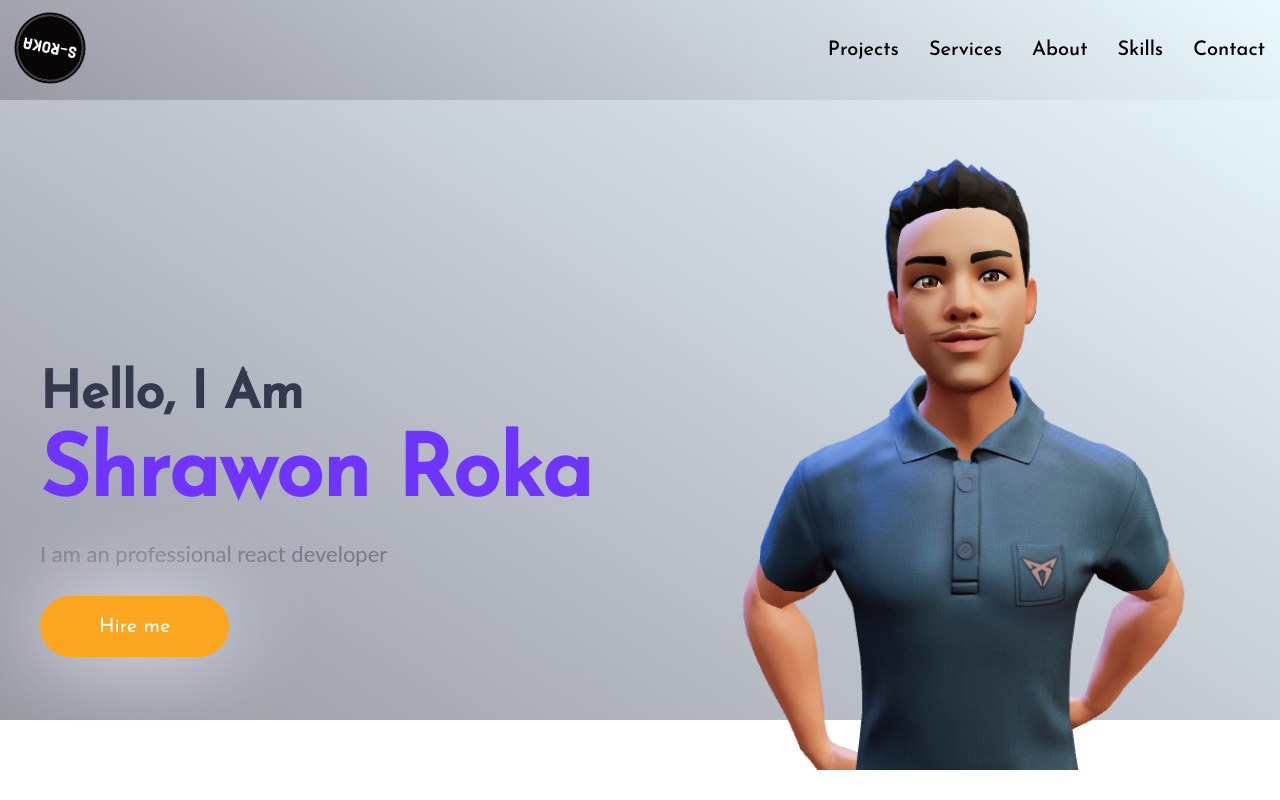
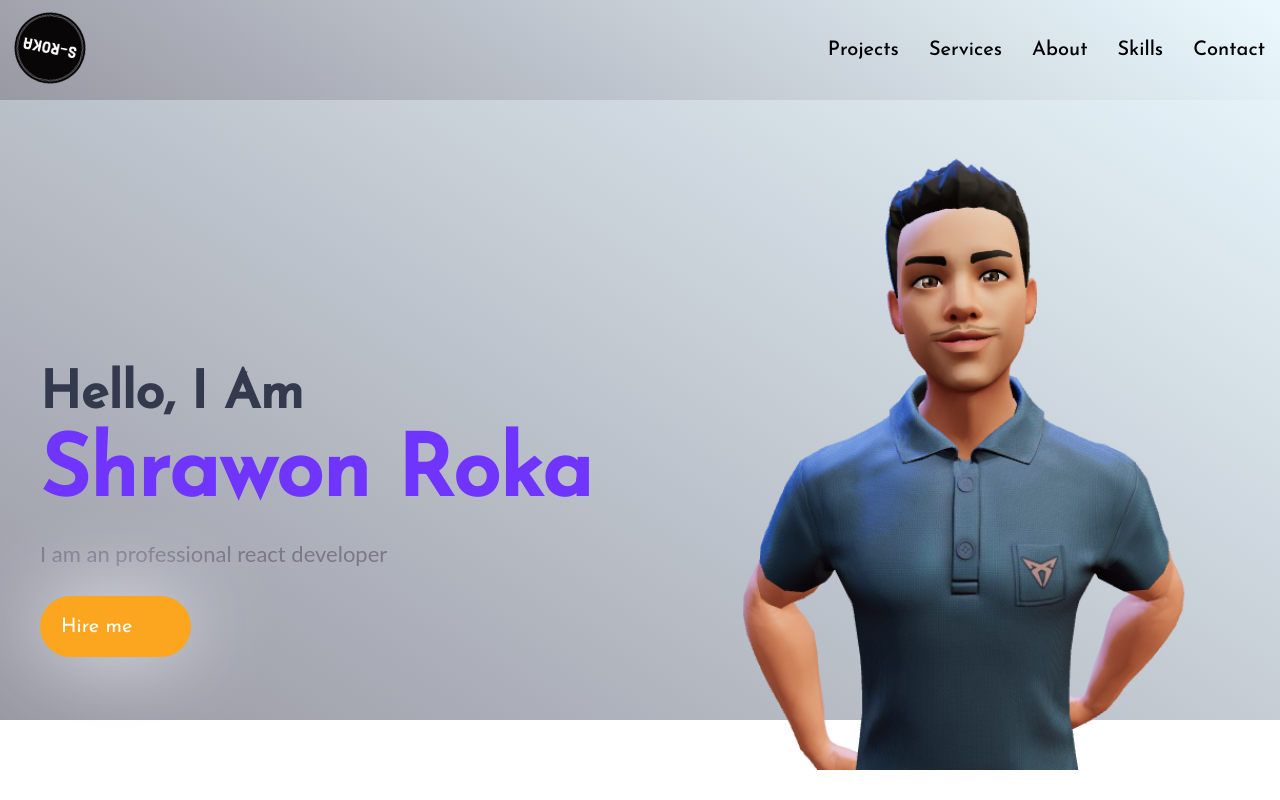
Before and after one commit to shrawon/Portfolio, a React (Create React App) app: page / in a window 1280 px wide. Shown: the top 800 px of the page. Built offline with nearby package versions, Linux system fonts and the light colour scheme.

Commit message:
Update App.css

```diff
--- a/src/App.css
+++ b/src/App.css
@@ -174,7 +174,7 @@ header{
 
 .btn-outline{
   background-color: #fca51f;
-  padding: 20px 58px 19px;
+  padding: 20px 58px 19px 20px;
   color: #fff;
   font-size: 20px;
   display: inline-block;
```
